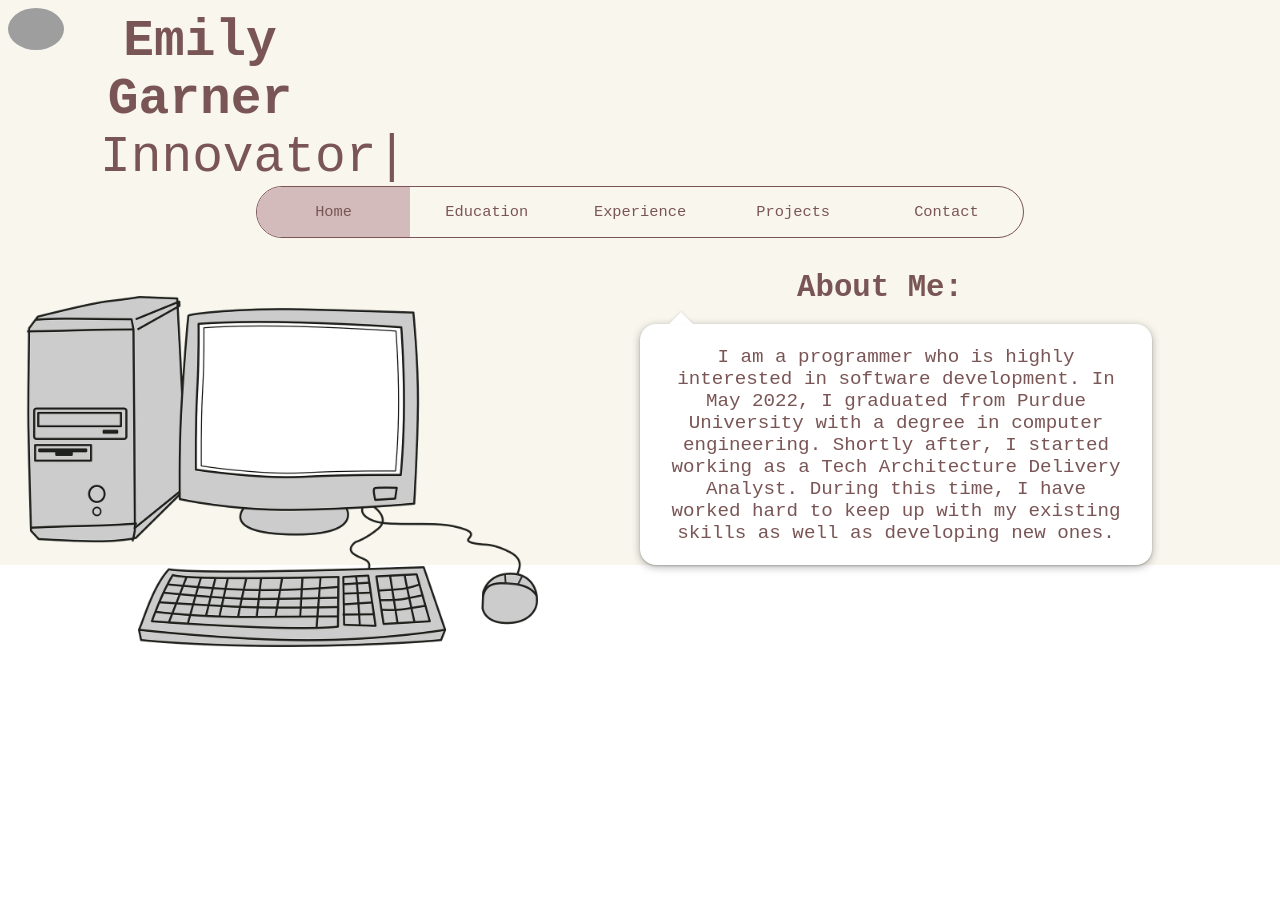
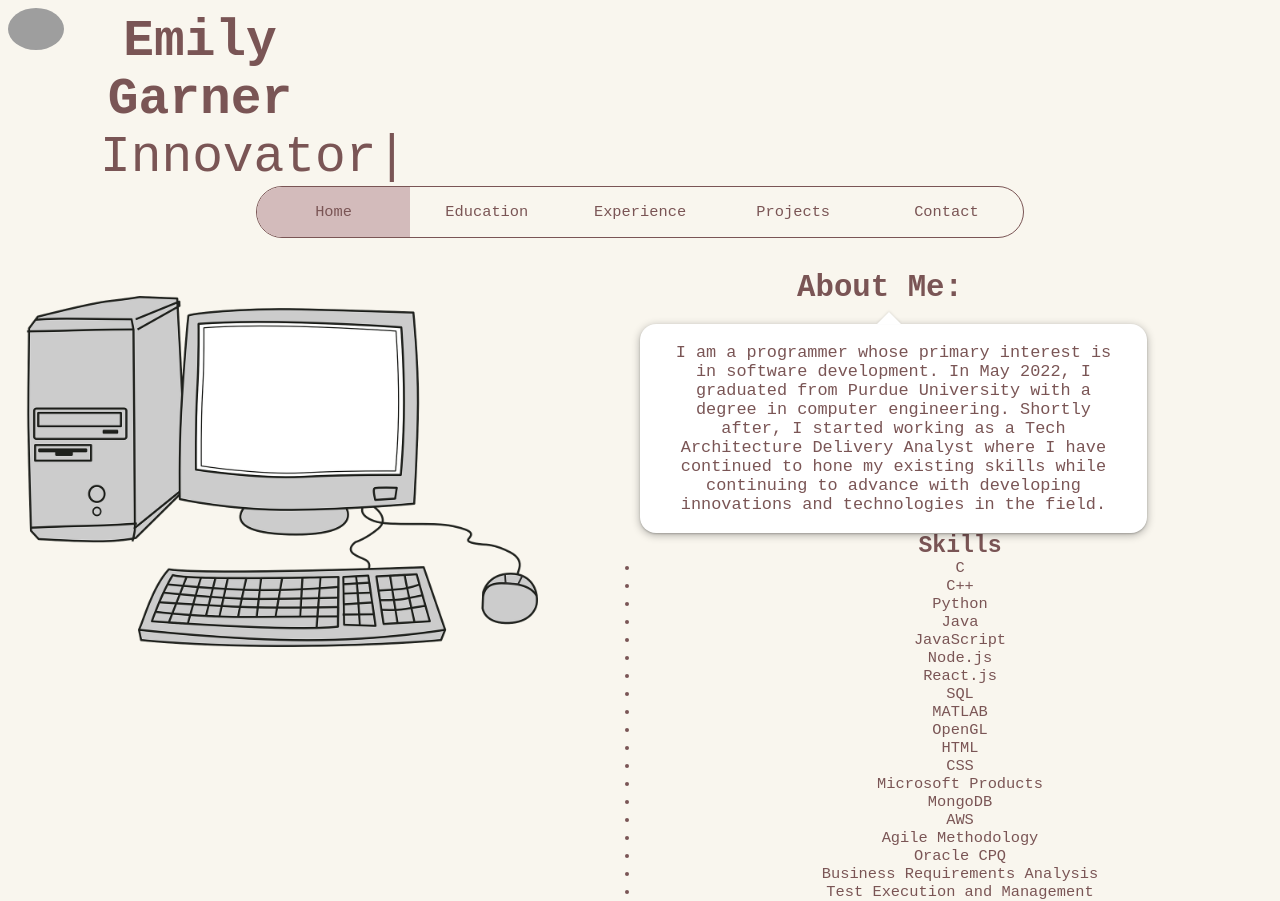
Before and after one commit to garnere1/my-react-app, a React (Create React App) app: page / in a window 1280 px wide. Before the commit the page ends 800 px from the top, so only its background shows below. Built offline with nearby package versions, Linux system fonts and the light colour scheme; grey boxes are pictures that could not be loaded.

Commit message:
Home update 2

```diff
--- a/src/Tabs/TabComponents/Home.css
+++ b/src/Tabs/TabComponents/Home.css
@@ -11,11 +11,6 @@
     margin-right: 25%;
 }
 
-.HomeText p {
-    margin-top: 3%;
-    width: 80%;
-}
-
 .computer {
     max-width: 100%;
     height: auto;
@@ -26,12 +21,14 @@
 }
 
 .HomeText p {
+    margin-top: 3%;
+    width: 80%;
     position: relative;
     max-width: 30em;
 
     background-color: #fff;
     padding: 1.125em 1.5em;
-    font-size: 1.25em;
+    font-size: 1.1em;
     border-radius: 1rem;
     box-shadow: 0 0.125rem 0.5rem rgba(0, 0, 0, .3), 0 0.0625rem 0.125rem rgba(0, 0, 0, .2);
 }
@@ -42,7 +39,7 @@
     width: 0;
     height: 0;
     bottom: 100%;
-    left: 1.5em;
+    left: 14em;
     border: .75rem solid transparent;
     border-top: none;
 
--- a/src/Tabs/TabComponents/Home.js
+++ b/src/Tabs/TabComponents/Home.js
@@ -8,11 +8,34 @@ const Home = () => {
       <img src={computer} className="computer" alt="computer" />
       <div className="HomeText">
         <h1>About Me:</h1>
-        <p>I am a programmer who is highly interested in software development.
+        <p>I am a programmer whose primary interest is in software development.
           In May 2022, I graduated from Purdue University with a degree in computer engineering.
-          Shortly after, I started working as a Tech Architecture Delivery Analyst. During this time,
-           I have worked hard to keep up with my existing skills as well as developing new ones.
+          Shortly after, I started working as a Tech Architecture Delivery Analyst where I have
+           continued to hone my existing skills while continuing to advance with developing innovations
+            and technologies in the field.
         </p>
+        <h2>Skills</h2>
+        <ul>
+          <li>C</li>
+          <li>C++</li>
+          <li>Python</li>
+          <li>Java</li>
+          <li>JavaScript</li>
+          <li>Node.js</li>
+          <li>React.js</li>
+          <li>SQL</li>
+          <li>MATLAB</li>
+          <li>OpenGL</li>
+          <li>HTML</li>
+          <li>CSS</li>
+          <li>Microsoft Products</li>
+          <li>MongoDB</li>
+          <li>AWS</li>
+          <li>Agile Methodology</li>
+          <li>Oracle CPQ</li>
+          <li>Business Requirements Analysis</li>
+          <li>Test Execution and Management</li>
+        </ul>
       </div>
     </div>
   );
```
